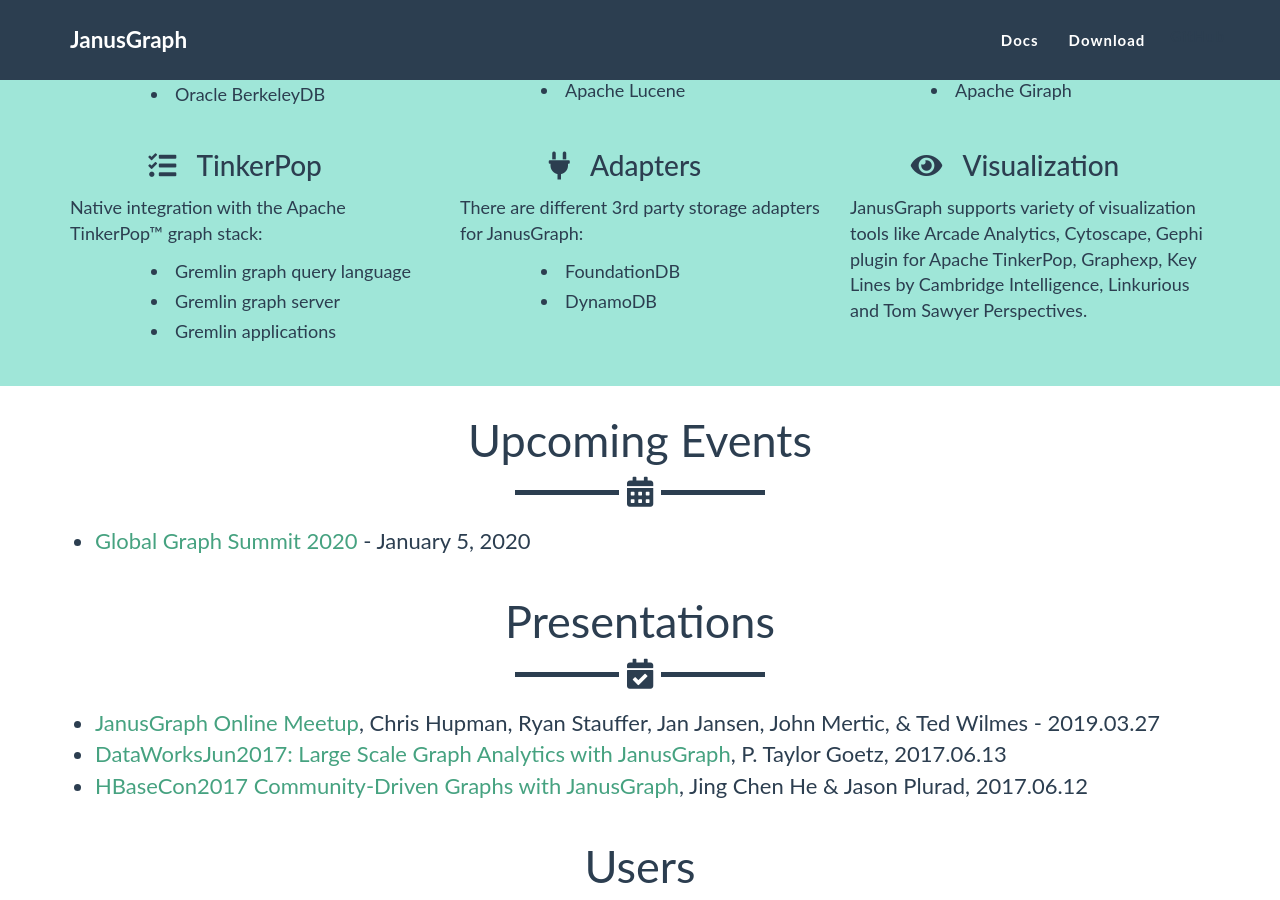
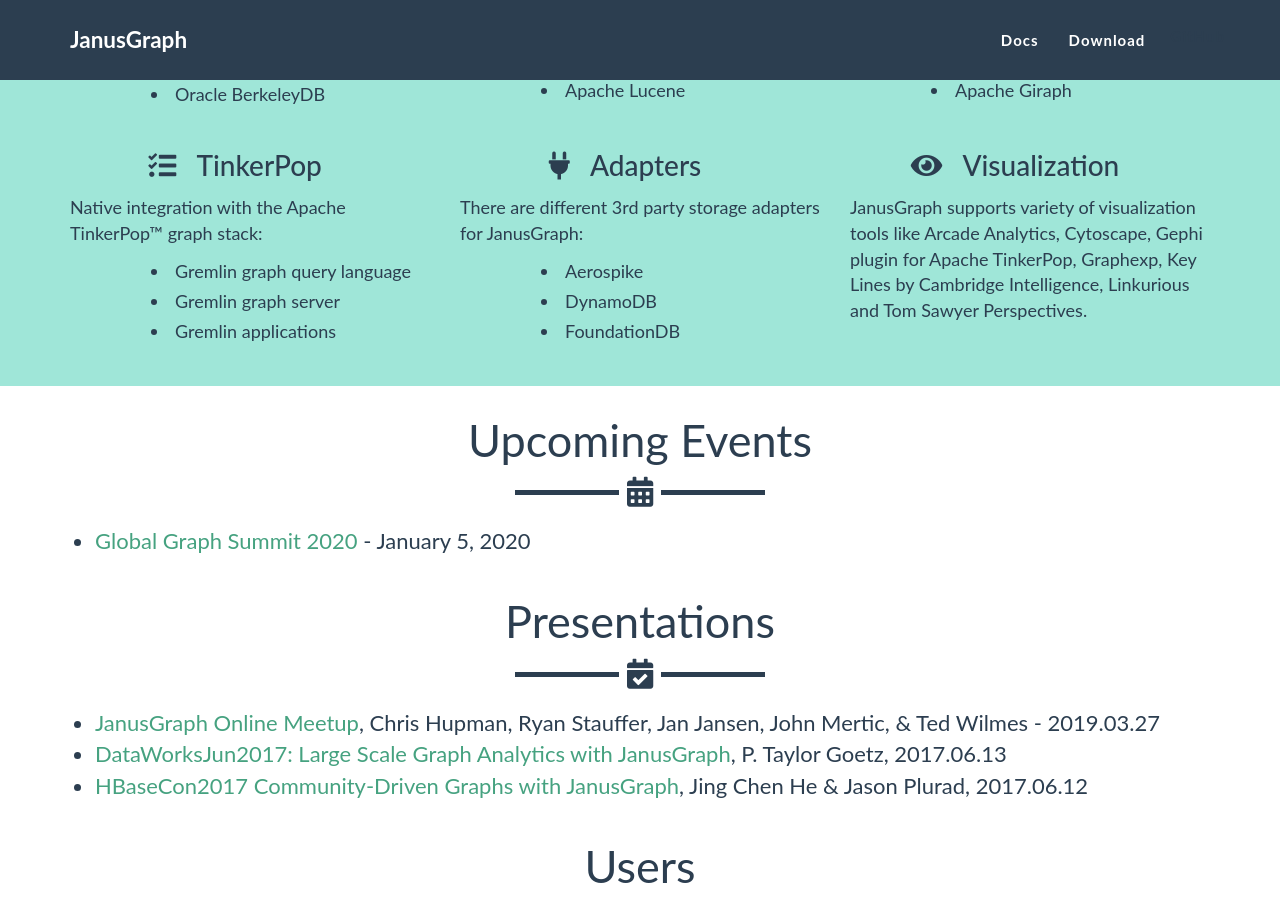
Before and after one commit to JanusGraph/janusgraph.org, a Jekyll site: the page built from index.html, in a window 1280 px wide and 900 px high, scrolled down 1227 px. Built offline with Jekyll 4.4.1, drawn with Linux system fonts in a browser that asks for light colours.

Commit message:
Add Aerospike storage adapter
Signed-off-by: Oleksandr Porunov <alexandr.porunov@gmail.com>

```diff
--- a/_includes/features.html
+++ b/_includes/features.html
@@ -82,8 +82,9 @@
                 <div>
                     <p class="feature-text">There are different 3rd party storage adapters for JanusGraph:</p>
                     <ul class="central-list">
+                        <li><a class="feature-link" href="https://github.com/Playtika/aerospike-janusgraph-storage-backend">Aerospike</a></li>
+                        <li><a class="feature-link" href="https://github.com/awslabs/dynamodb-janusgraph-storage-backend">DynamoDB</a></li>
                         <li><a class="feature-link" href="https://github.com/experoinc/janusgraph-foundationdb">FoundationDB</a></li>
-                        <li><a class="feature-link" href="https://github.com/awslabs/dynamodb-janusgraph-storage-backend">DynamoDB</a></li>
                     </ul>
                 </div>
             </div>
```
